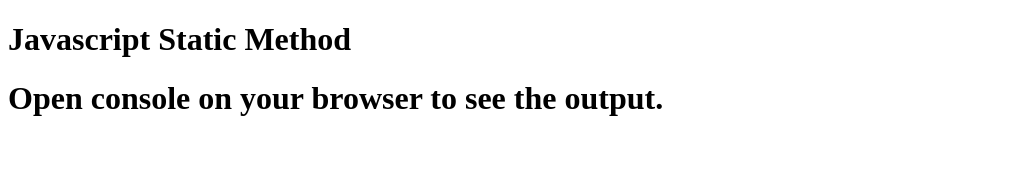
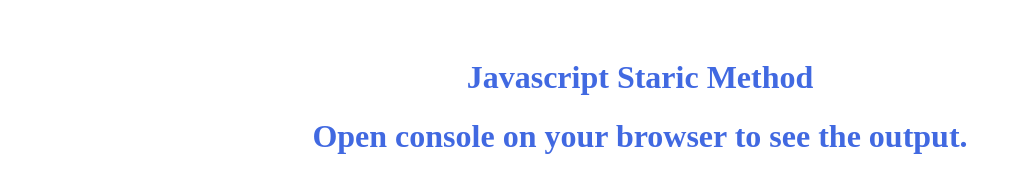
Before and after one commit to JamiRazaCodes/staric_pattern_js, a plain HTML site: page index.html in a window 1280 px wide. Shown: the whole page, without its empty margins (0-1020 px from the left). Drawn offline with Linux system fonts and the light colour scheme.

Commit message:
staric patterns

```diff
--- a/index.html
+++ b/index.html
@@ -4,9 +4,10 @@
     <meta charset="UTF-8">
     <meta name="viewport" content="width=device-width, initial-scale=1.0">
     <title>Javascript Staric Patren</title>
+    <link rel="stylesheet" href="style.css">
 </head>
 <body>
-    <h1>Javascript Static Method</h1>
+    <h1>Javascript Staric Method</h1>
     <h1>Open console on your  browser to see the output.</h1>
 
 
--- /dev/null
+++ b/style.css
@@ -0,0 +1,5 @@
+body{
+    text-align: center;
+    padding: 30px;
+    color: royalblue;
+}
```
